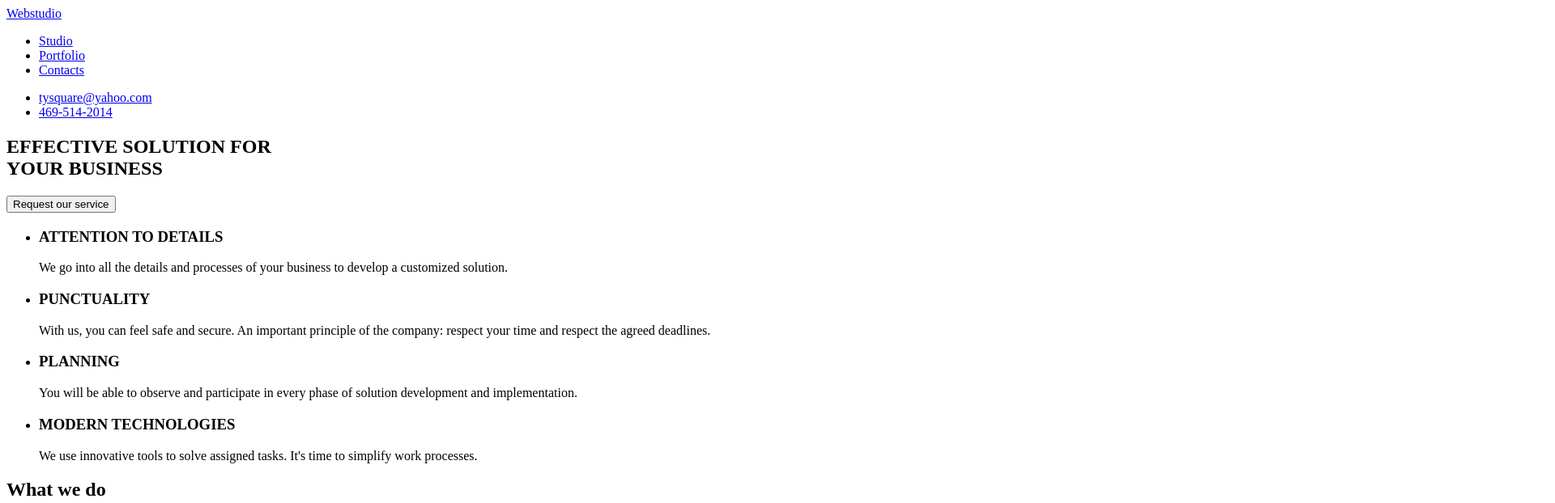
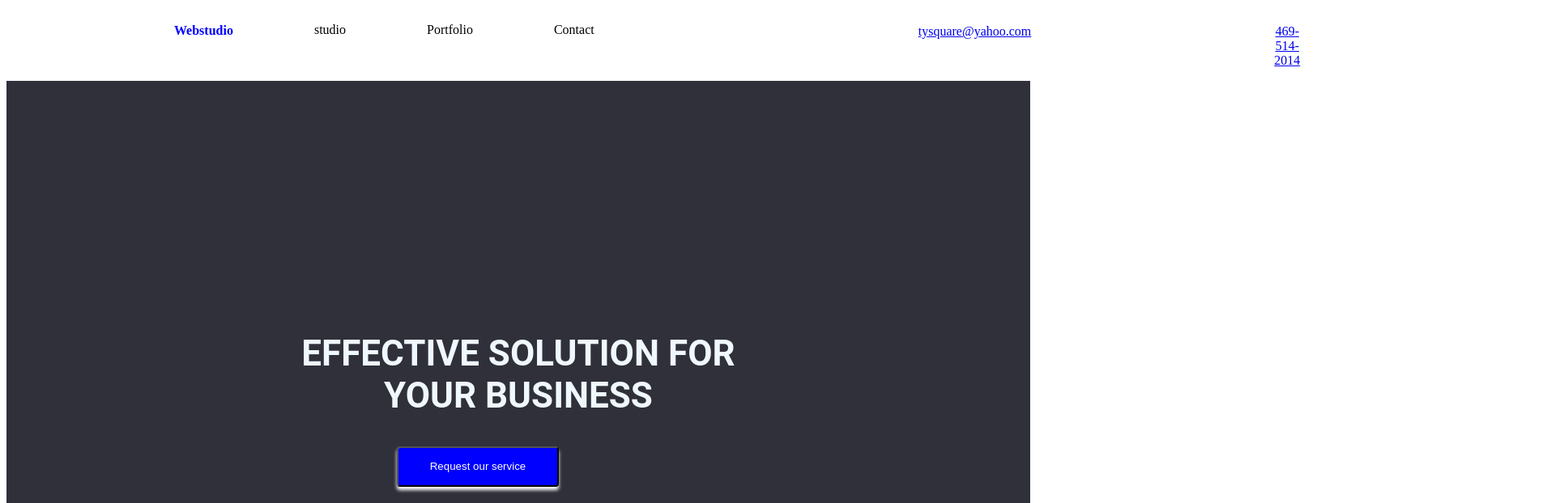
Before and after one commit to OGUNYANKIN/goit-markup-hw--2, a plain HTML site: page index.html in a window 1280 px wide. Shown: the top 622 px of the page at 81% size, 1920 px wide, since content can reach past the window. Drawn offline with Linux system fonts and the light colour scheme.

Commit message:
css page finished

```diff
--- /dev/null
+++ b/css/styles.css
@@ -0,0 +1,206 @@
+.first-container {
+padding-left: 207px;
+display: flex;
+vertical-align: middle;
+text-align: center;
+}
+
+
+.weblogo{
+
+    font-style: normal;
+    font-size: 24;
+    font-weight: 700;
+    line-height: 28px;
+    letter-spacing: 0.03;
+    color: blue;
+}
+
+.header-navigators{
+    list-style-type: none;
+    display: flex;
+    margin: 0;
+    padding: 0;
+
+}
+.studio-txt{
+    padding-top: 20px;
+    padding-left:100px;
+}
+.portfolio-txt{
+    padding-top: 20px;
+    padding-left:100px;
+}
+.contact-txt{
+    padding-top: 20px;
+    padding-left:100px;
+}
+.email-txt{
+    padding-top: 6px;
+    padding-left:400px
+
+}
+.email-txt:hover{
+    background-color:red;
+}
+.phone-no{
+    padding-top: 6px;
+    padding-left:300px
+}
+.phone-no:hover{
+    background-color:red
+}
+
+
+.heading-bgrd{
+    height: 776px;
+    background-color: #2F303A;
+    flex-direction: column;
+    justify-content: center;
+    align-items: center;
+
+    display: flex;
+    }
+
+    .heading-txt{
+        font-size:44px;
+        font-family:"Roboto";
+        font-style:normal;
+        color: aliceblue;
+        text-align: center;
+        }
+
+        .button-ctrl{
+            color: white;
+            height: 50;
+            top: 562px;
+            height: 50px;
+            width: 200px;
+            background: blue;
+            box-shadow: 0px 4px 4px;
+            border-radius: 4px;
+            margin-right: 100px;
+
+
+}
+.core-values-container{
+ display: flex;
+width: 1080px;
+margin: 80px auto;
+}
+.core-value-content{
+    width:250px;
+    margin: 0 20px;
+}
+.core-value-title{
+    width: 270px;
+    height: 15.05px;
+    left: 215px;
+    top: 774px;
+    font-family: 'Roboto';
+    font-style: normal;
+    font-weight: 700;
+    font-size: 14px;
+    line-height: 16px;
+    letter-spacing: 0.03em;
+    text-transform: uppercase;
+    color: #212121;
+
+}
+.core-value-description{
+    width: 270px;
+height: 70.54px;
+left: 215px;
+top: 798.46px;
+font-family: 'Roboto';
+font-style: normal;
+font-weight: 400;
+font-size: 14px;
+line-height: 24px;
+letter-spacing: 0.03em;
+color: #757575;
+}
+
+.whatwedo{
+padding-left: 800px;
+width: 198px;
+height: 42px;
+left: 701px;
+top: 969px;
+font-family: 'Roboto';
+font-style: normal;
+font-weight: 700;
+font-size: 36px;
+line-height: 42px;
+text-align: center;
+letter-spacing: 0.03em;
+color: #212121;
+}
+
+.image-container{
+    display:flex;
+    padding-left: 500px;
+    margin-bottom: 100px;
+}
+
+.phone-image{
+    padding-left: 20px;
+
+}
+.laptop-image{
+    padding-left: 20px;
+}
+.ourteam{
+    padding-left: 800px;
+    width: 165px;
+    height: 42px;
+    left: 718px;
+    top: 1543px;
+    font-family: 'Roboto';
+    font-style: normal;
+    font-weight: 700;
+    font-size: 36px;
+    line-height: 42px;
+    text-align: center;
+    letter-spacing: 0.03em;
+    color: #212121;
+    }
+
+    .team-container{
+        background: #F5F4FA;
+        width: 2000px;
+        top: 1449px;
+    }
+   .team-imgs-container{
+    display: flex;
+    margin-left: 200px;
+   }
+
+   .footer-container{
+    width: 2000px;
+    height: 252px;
+    top: 2097px;
+    background: #2F303A;
+    padding-left: 207px;
+
+   }
+   .footer-weblogo{
+    font-style: normal;
+    font-size: 24;
+    font-weight: 700;
+    line-height: 28px;
+    letter-spacing: 0.03;
+    color: blue;
+ }
+ .footers-add-container{
+ list-style-type: none;
+}
+.footers-ny-add{
+    color: #FFFFFF;
+}
+.footers-email-add{
+    color: #FFFFFF;
+}
+.footers-phone-no{
+    color: #FFFFFF;
+}
--- a/index.html
+++ b/index.html
@@ -1,149 +1,149 @@
 <!DOCTYPE html>
 <html lang="en">
     <head>
+      <link rel="stylesheet" href="css/styles.css" >
       <title>
         Webstudio
       </title>
         </head>
         <body>
-            <header>
-              <div>
+            <header class="first-container">
+                <p>
+              <a class="weblogo">Webstudio</a>
+            </p>
               <nav>
-              <a href="#">Webstudio</a>
-                 <ul>
-                    <li>
-                       <a href="#">Studio</a>
+                 <ul class="header-navigators">
+                    <li class="studio-txt">
+                       studio
                     </li>
-                    <li>
-                        <a href="#">Portfolio</a>
+                    <li class="portfolio-txt">
+                        Portfolio
                     </li>
-                    <li>
-                        <a href="#">Contacts</a>
+                    <li class="contact-txt">
+                      Contact
                     </li>
                  </ul>
                 </nav>
-                <ul>
-                 <li>
-                  <a href="mailto:tysquare@yahoo.com">tysquare@yahoo.com</a>
-                 </li>
-                 <li>
-                  <a href="tel:469-514-2014">469-514-2014</a>
-                 </li>
-                 </ul>
-               </div>
+                 <p class="email-txt" :hover>
+                 <a href="#">tysquare@yahoo.com</a>
+                </p>
+                <p class="phone-no" :hover>
+                  <a href="#">469-514-2014</a>
+                </p>
             </header>
             <main>
-              <section>
-                <div>
-                  <h1>
+              <section class="heading-bgrd">
+                  <h1 class="heading-txt">
                     EFFECTIVE SOLUTION FOR <br>YOUR BUSINESS
                   </h1>
-                  <button type="button">
+                  <button type="button" class="button-ctrl">
                     Request our service
                   </button>
-                </div>
               </section>
               <section>
-                <div>
-                  <ul>
-                    <li>
-                      <h3>
+                <div class="core-values-container">
+                  <div  class="core-value-content">
+                    <h3 class="core-value-title">
                         ATTENTION TO DETAILS
+                  </h3>
+                      <P class="core-value-description">
+                        We go into all the details and processes <br> of your business to develop a<br> customized solution.
+                      </P>
+                    </div>
+                    <div class="core-value-content">
+                      <h3 class="core-value-title">
+                        PUNCTUALITY
                       </h3>
-                      <P>
-                        We go into all the details and processes of your business to develop a customized solution.
-                      </P>
-                    </li>
-                    <li>
-                      <h3>PUNCTUALITY</h3>
-              <p>
-                With us, you can feel safe and secure. An important principle of the company: respect your time and respect the agreed deadlines.
-              </p>
-                    </li>
-                    <li>
-                      <h3>
+                      <p class="core-value-description">
+                        With us, you can feel safe and secure.<br> An important principle of the company:<br> respect your time and respect the <br>agreed deadlines.
+                      </p>
+                    </div>
+                    <div class="core-value-content">
+                      <h3 class="core-value-title">
                         PLANNING
                       </h3>
-                      <p>
-                        You will be able to observe and participate in every phase of solution development and implementation.
+                      <p class="core-value-description">
+                        You will be able to observe and <br> participate in every phase of solution <br> development and implementation.
                       </p>
-                    </li>
-                    <li>
-                      <h3>
+                    </div>
+                     <div class="core-value-content">
+                      <h3 class="core-value-title">
                         MODERN TECHNOLOGIES
                       </h3>
-                      <p>
-                        We use innovative tools to solve assigned tasks. It's time to simplify work processes.
+                      <p class="core-value-description">
+                        We use innovative tools to solve <br> assigned tasks. It's time to simplify work <br>processes.
                       </p>
-
-                    </li>
-                  </ul>
+                     </div>
                   </div>
               </section>
               <section>
                 <div>
-                  <h2>
+                  <h2 class="whatwedo">
                     What we do
                   </h2>
-                  <ul>
-                    <li><img src="images/tablet.png" alt="typing on a keyboard" width="270"/></li>
-                    <li><img src="images/phone.png" alt="hand on a phone" width="270"/></li>
-                    <li><img src="images/laptop.png" alt="looking at tablet" width="270"/>
-                    </li>
-                  </ul>
+                  <div class="image-container">
+                    <p><img src="images/tablet.png" alt="typing on a keyboard" width="270"/></p>
+                    <p class="phone-image"><img src="images/phone.png" alt="hand on a phone" width="270"/></p>
+                    <p class="laptop-image"><img src="images/laptop.png" alt="looking at tablet" width="270"/></p>
                   </div>
               </section>
-              <section>
+              <section class="team-container">
+                <h2 class="ourteam">
+                  Our Team
+                </h2>
+                <div class="team-imgs-container">
                 <div>
-                  <ul>
-                    <li> <img src="images/raphael.jpg" alt="C.E.O" width="370"/>
-                      <h3>
-                        Raphael Ogunyankin
-                      </h3>
-                      <p>
-                        Product designer
-                      </p>
-                    </li>
-                    <li><img src="images/glory.jpg" alt="MANAGER" width="370"/>
+                   <img src="images/raphael.jpg" alt="C.E.O" width="370"/>
+                   <h3>
+                    Raphael Ogunyankin
+                  </h3>
+                   <p>
+                    Product designer
+                  </p>
+                </div>
+                <div>
+                    <img src="images/glory.jpg" alt="MANAGER" width="370"/>
                       <h3>
                         Glory Ogunyankin
                       </h3>
                       <p>
-                        Fontend Developer
+                        Front-end Developer
                         </p>
-                      </li>
-                    <li><img src="images/raphael_jr.jpg" alt="AST MANAGER" width="370"/>
+                      </div>
+                      <div>
+                       <img src="images/raphael_jr.jpg" alt="AST MANAGER" width="370"/>
                       <h3>
                         Raphael Jr Ogunyankin
                       </h3>
                       <p>
                         UI designer
                       </p>
-                      </li>
-                    <li><img src="images/faith.jpg" alt="DIRECTOR" width="370"/>
-                      <p>
+                    </div>
+
+                    <div>
+                    <img src="images/faith.jpg" alt="DIRECTOR" width="370"/>
+                      <h3>
                         Faith Ogunyankin
-                      </p>
+                      </h3>
                       <p>
                         Marketing
                       </p>
-                      </li>
-                  </ul>
                 </div>
+              </div>
               </section>
           </main>
-            <footer>
-              <a href="#">Webstudio</a>
+            <footer class="footer-container">
+              <a href="#" class="footer-weblogo">Webstudio</a>
             <address>
-              <ul>
+              <ul class="footers-add-container">
                 <li>
-                  <a href="#">695 Park Ave, New York, NY 10065, United States</a>
+                  <a class="footers-ny-add" href="#">695 Park Ave, New York, NY 10065, United States</a>
                 </li>
                 <li>
-                  <a href="mailto:tysquare@yahoo.com">tysquare@yahoo.com</a>
+                  <a class="footers-email-add" href="mailto:tysquare@yahoo.com">tysquare@yahoo.com</a>
                 </li>
                 <li>
-                  <a href="tel:469-514-2014">469-514-2014</a>
+                  <a class="footers-phone-no" href="tel:469-514-2014">469-514-2014</a>
                 </li>
               </ul>
           </address>
```
